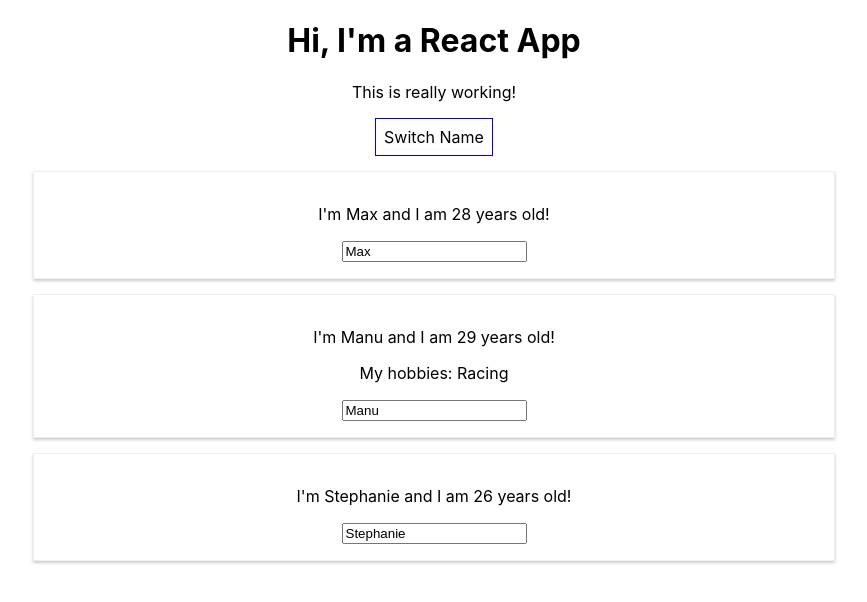
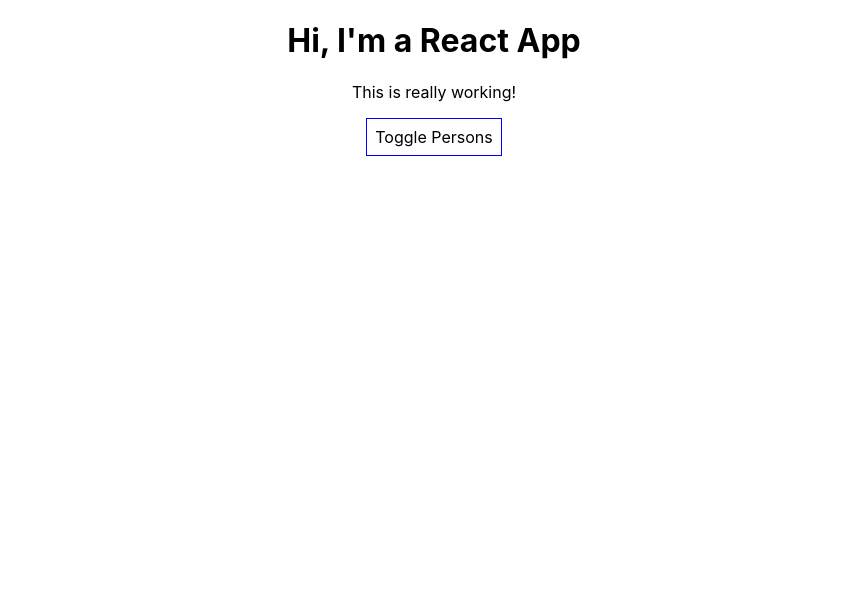
Before and after one commit to sosdan73/React-education, a React (Create React App) app: page / in a window 1280 px wide. Shown: the top 602 px of the page, without its empty margins (206-1073 px from the left). Built offline with nearby package versions, Linux system fonts and the light colour scheme.

Commit message:
Section 4: Working with Lists and Conditionals

```diff
--- a/src/App.js
+++ b/src/App.js
@@ -25,14 +25,27 @@
     })
   }
 
-  nameChangedHandler = (event) => {
-    this.setState({
-      persons: [
-        { name: 'Max', age: 28 },
-        { name: event.target.value, age: 29 },
-        { name: 'Stephanie', age: 27 },
-      ]
-    })
+  nameChangedHandler = ( event, id ) => {
+    const personIndex = this.state.persons.findIndex(person => {
+      return person.id === id
+    });
+    const person = { ...this.state.persons[personIndex] };
+    person.name = event.target.value;
+    const persons = [ ...this.state.persons ];
+    persons[personIndex] = person;
+    this.setState( { persons: persons } );
+  }
+
+  deletePersonHandler = personIndex => {
+    // const persons = this.state.persons.slice();
+    const persons = [...this.state.persons];
+    persons.splice(personIndex, 1);
+    this.setState({persons: persons});
+  }
+
+  togglePersonsHandler = () => {
+    const doesShow = this.state.showPersons;
+    this.setState({showPersons: !doesShow})
   }
 
   render() {
@@ -44,31 +57,37 @@
       cursor: 'pointer'
     };
 
+    let persons = null;
+
+    if (this.state.showPersons) {
+      persons = (
+        <div>
+          {
+            this.state.persons.map((person, index) => {
+              return <Person
+                key={person.id}
+                name={person.name}
+                age={person.age}
+                click={() => this.deletePersonHandler(index)}
+                changed={(event) => this.nameChangedHandler(event, person.id)} />
+            })
+          }
+        </div>
+      );
+    }
+
     return (
 
       <div className="App">
         <h1>Hi, I'm a React App</h1>
         <p>This is really working!</p>
         <button
-          onClick={() => this.switchNameHandler('Maximilian!!')}
-          style={style}
-        >
-          Switch Name
+          onClick={this.togglePersonsHandler}
+          style={style} >
+            Toggle Persons
         </button>
-        <Person
-          name={this.state.persons[0].name}
-          age={this.state.persons[0].age}
-          click={this.switchNameHandler}/>
-        <Person
-          name={this.state.persons[1].name}
-          age={this.state.persons[1].age}
-          click={this.switchNameHandler.bind(this, 'Max!')}
-          changed={this.nameChangedHandler}>
-            My hobbies: Racing</Person>
-        <Person
-          name={this.state.persons[2].name}
-          age={this.state.persons[2].age}
-          click={this.switchNameHandler}/>
+        {persons}
+
       </div>
     );
     // return React.createElement('div', {className: 'App'}, React.createElement('h1', null, 'Hi, I\'m a React App'));
```
